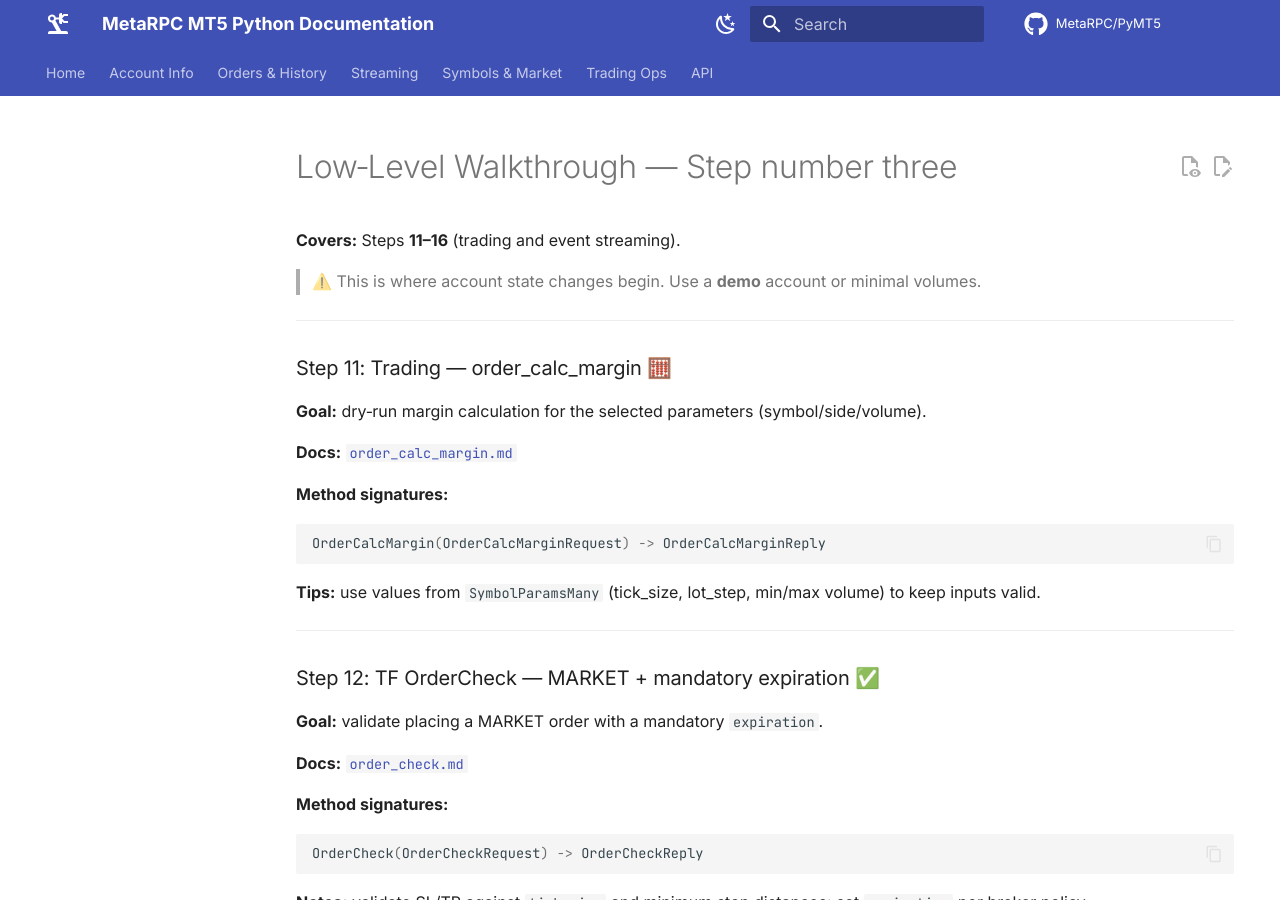
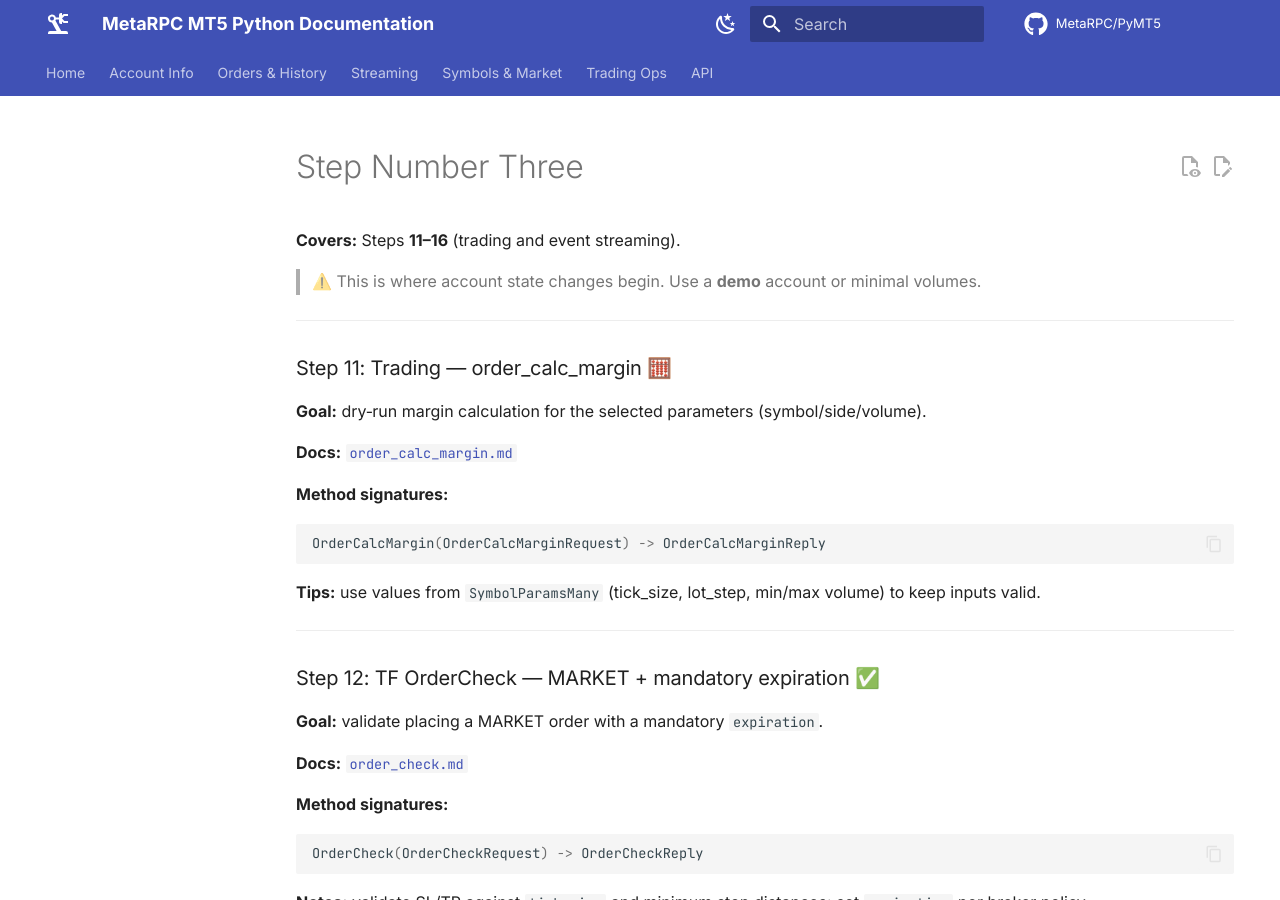
Before and after one commit to MetaRPC/PyMT5, an MkDocs documentation site: the page built from docs/Examples/Base_example/Step_number_three.md, in a window 1280 px wide and 900 px high. Built offline with MkDocs 1.6.1 and Material for MkDocs 9.7.7, drawn with Linux system fonts in a browser that asks for light colours; comment, search, counter and statistics services are not loaded.

Commit message:
Update Step_number_three.md

```diff
--- a/docs/Examples/Base_example/Step_number_three.md
+++ b/docs/Examples/Base_example/Step_number_three.md
@@ -1,4 +1,4 @@
-# Low‑Level Walkthrough — Step number three
+# Step Number Three
 
 **Covers:** Steps **11–16** (trading and event streaming).
 
```
